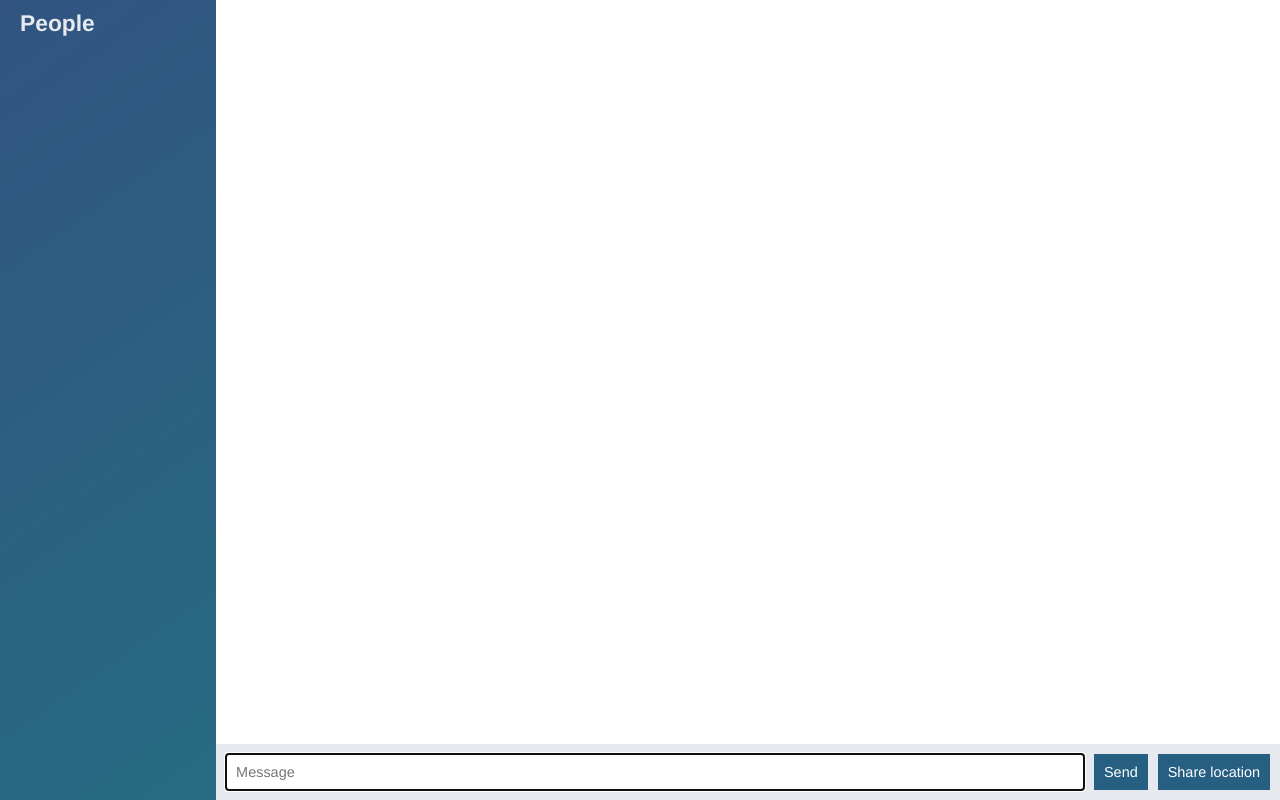
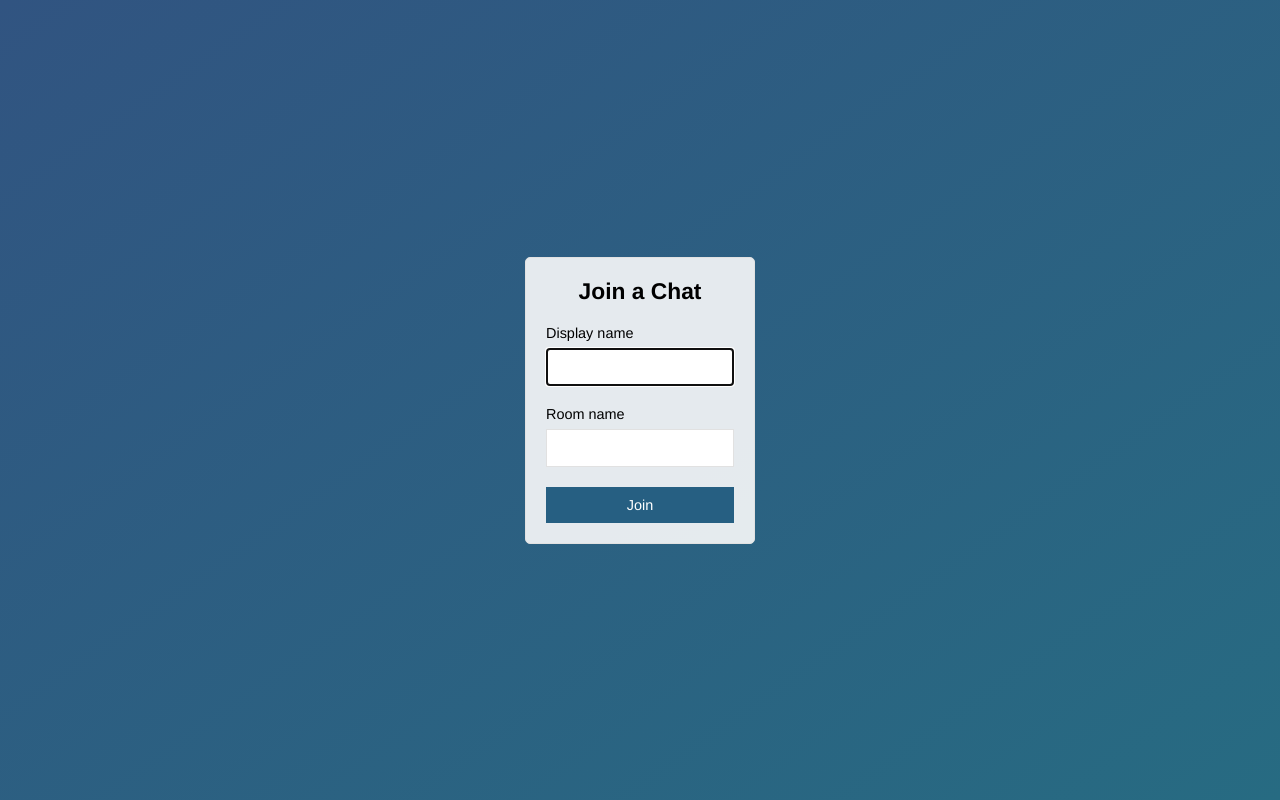
Before and after one commit to ruthlessammo/node-chat-app, a website: page public/index.html in a window 1280 px wide. Drawn offline with nearby package versions, Linux system fonts and the light colour scheme; no server answers.

Commit message:
added join page

```diff
--- a/public/index.html
+++ b/public/index.html
@@ -2,58 +2,29 @@
 <html>
   <head>
     <meta charset="utf-8">
-    <title>Chatr</title>
+    <title>Join | Chatter</title>
+    <meta name="viewport" content="width=device-width, initial-scale=1, user-scalable=no">
     <link rel="stylesheet" href="/css/styles.css">
   </head>
-  <body class="chat">
-
-    <div class="chat__sidebar">
-      <h3>People</h3>
-      <div id="users"></div>
+  <body class="centered-form">
+    <div class="centered-form__form">
+      <form action="/chat.html">
+        <div class="form-field">
+          <h3>Join a Chat</h3>
+        </div>
+        <div class="form-field">
+          <label>Display name</label>
+          <input type="text" name="name" autofocus>
+        </div>
+        <div class="form-field">
+          <label>Room name</label>
+          <input type="text" name="room">
+        </div>
+        <div class="form-field">
+          <button>Join</button>
+        </div>
+      </form>
     </div>
 
-    <div class="chat__main">
-      <ol class="chat__messages" id="messages">
-      </ol>
-
-      <div class="chat__footer">
-        <form id="message-form">
-          <input name="message" type="text" placeholder="Message" autofocus autocomplete="off"/>
-          <button>Send</button>
-        </form>
-        <button id="send-location">Share location</button>
-      </div>
-
-    </div>
-
-    <script id="message-template" type="text/template">
-      <li class="message">
-        <div class="message__title">
-          <h4>{{from}}</h4>
-          <span>{{createdAt}}</span>
-        </div>
-        <div class="message__body">
-          <p>{{text}}</p>
-        </div>
-      </li>
-    </script>
-
-    <script id="location-message-template" type="text/template">
-      <li class="message">
-        <div class="message__title">
-          <h4>{{from}}</h4>
-          <span>{{createdAt}}</span>
-        </div>
-        <div class="message__body">
-          <a href="{{url}}" target="_blank">My current location</a>
-        </div>
-      </li>
-    </script>
-
-    <script src="/socket.io/socket.io.js"></script>
-    <script src="https://code.jquery.com/jquery-3.2.1.min.js"></script>
-    <script src="/js/libs/moment.js" charset="utf-8"></script>
-    <script src="/js/libs/mustache.js" charset="utf-8"></script>
-    <script src="/js/index.js" charset="utf-8"></script>
   </body>
 </html>
```
Also changed, not shown: public/chat.html (added, +60 -0 lines), public/js/chat.js (renamed from public/js/index.js).
